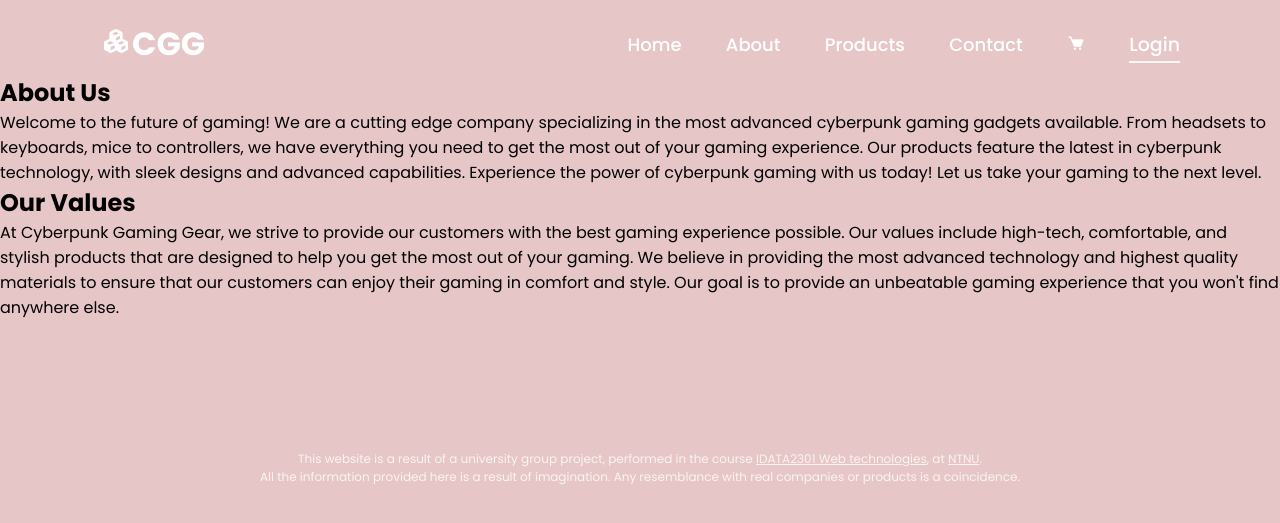
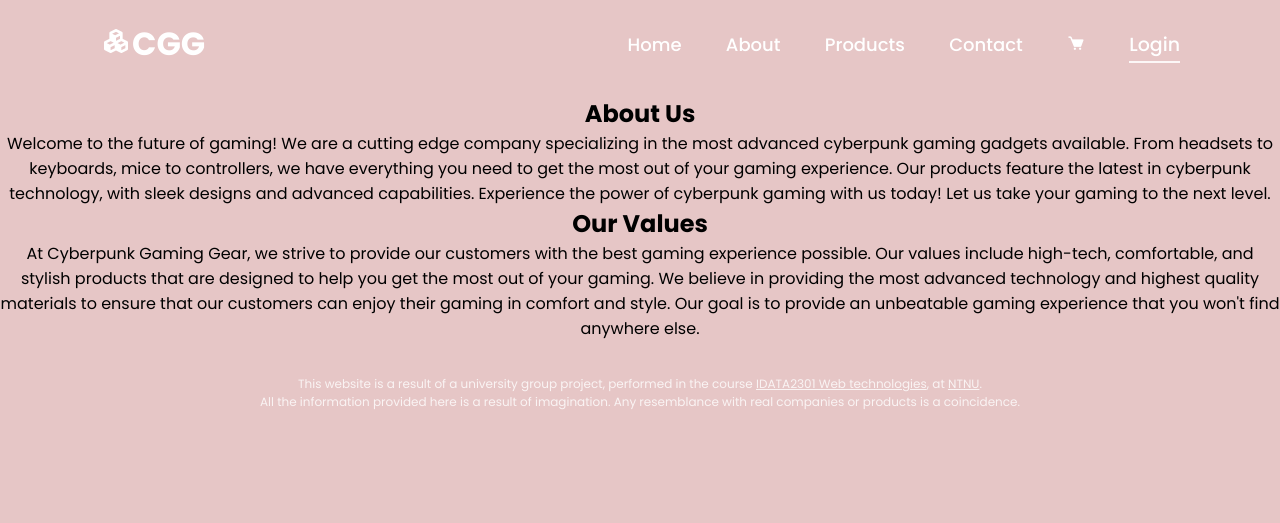
Before and after one commit to matste97/WebteknologiGruppe5, a PHP site: page /about.html in a window 1280 px wide. Shown: the top 523 px of the page. Run offline with PHP 8.4, Linux system fonts and the light colour scheme.

Commit message:
thai messa

```diff
--- a/Website/about.html
+++ b/Website/about.html
@@ -25,7 +25,7 @@
         </nav>
     </header>
 
-      <main>
+      <!-- <main>
         <section>
           <p> </p>
           <br>
@@ -47,7 +47,27 @@
             gaming experience that you won't find anywhere else.
           </p>
         </section>
-        </main>
+        </main> -->
+
+        <div class="relative">
+            <section></section>
+            <h2>About Us</h2>
+            <p>Welcome to the future of gaming! We are a cutting edge company specializing in the most advanced cyberpunk
+                gaming gadgets available. From headsets to keyboards, mice to controllers, we have everything you need to get
+                the most out of your gaming experience. Our products feature the latest in cyberpunk technology, with sleek
+                designs and advanced capabilities. Experience the power of cyberpunk gaming with us today! Let us take your
+                gaming to the next level.</p>
+            </section>
+            <section>
+                <h2>Our Values</h2>
+                <p>At Cyberpunk Gaming Gear, we strive to provide our customers with the best gaming experience possible.
+                    Our values include high-tech, comfortable, and stylish products that are designed to help you get the most
+                    out of your gaming. We believe in providing the most advanced technology and highest quality materials to
+                    ensure that our customers can enjoy their gaming in comfort and style. Our goal is to provide an unbeatable
+                    gaming experience that you won't find anywhere else.</p>
+            </section>
+        </div>
+
 
     <section class="section">
         <div class="wrapper">
--- a/Website/style.css
+++ b/Website/style.css
@@ -22,6 +22,17 @@
     justify-content: space-between;
     align-items: center;
     z-index: 99;
+}
+
+.container {
+    position: relative;
+}
+
+
+  .relative {
+    position: relative;
+    text-align: center;
+    top: 6rem;
 }
 
 .logo {
```
